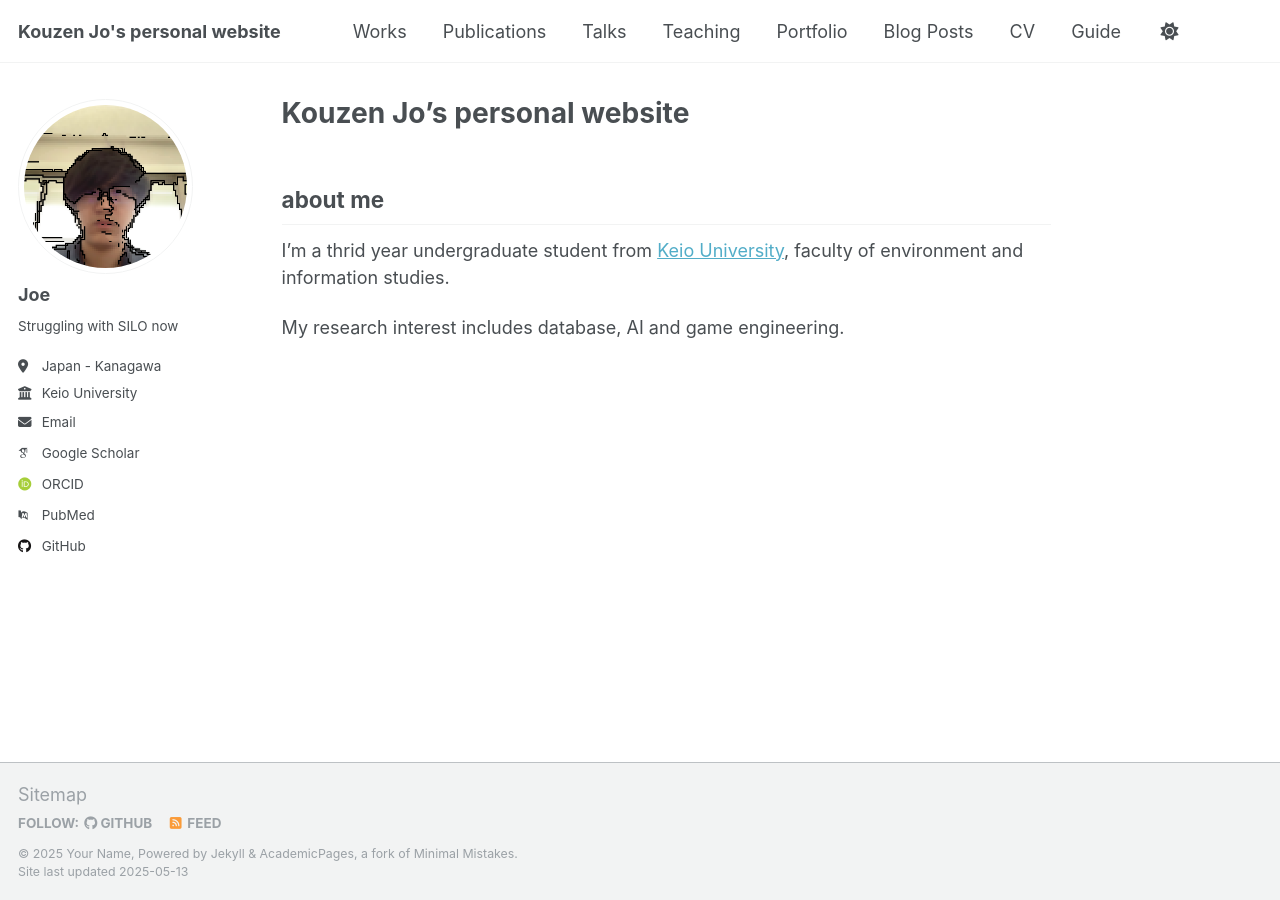
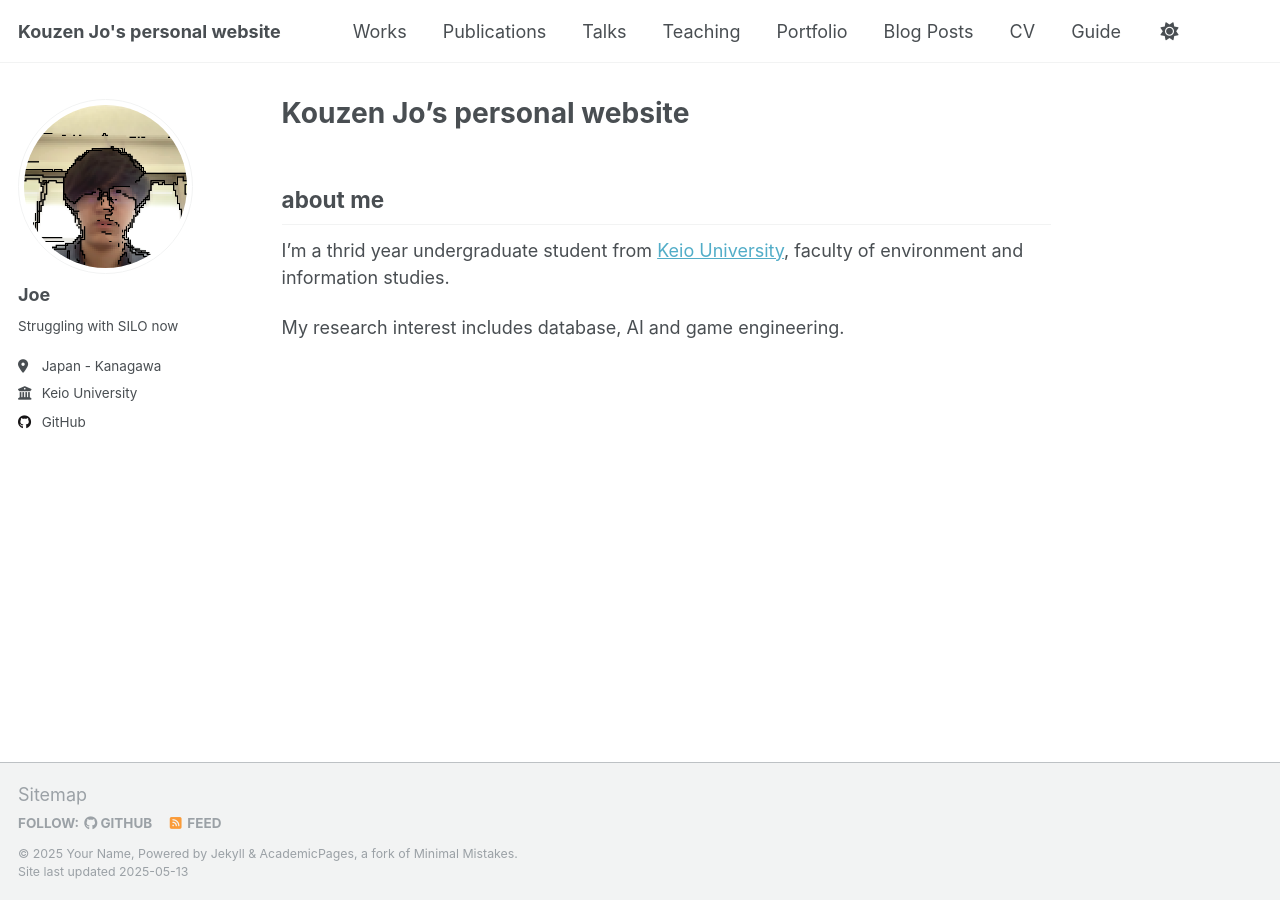
Before and after one commit to Joe-Xuu/joe-xuu.github.io, a Jekyll site: the page built from _pages/about.md, in a window 1280 px wide. Built offline with Jekyll 4.4.1, drawn with Linux system fonts in a browser that asks for light colours; some web fonts are replaced.

Commit message:
Update _config.yml

```diff
--- a/_config.yml
+++ b/_config.yml
@@ -29,16 +29,16 @@
   location         : "Japan - Kanagawa"
   employer         : "Keio University"
   uri              : # URL
-  email            : "***[at]keio.jp"
+  email            : #"***[at]keio.jp"
 
   # Academic websites
   academia         : # URL
   arxiv            : # URL - Update with the correct link to your profile
-  googlescholar    : "https://scholar.google.com/citations?user=PS_CX0AAAAAJ"
+  googlescholar    : #"https://scholar.google.com/citations?user=PS_CX0AAAAAJ"
   impactstory      : # URL
-  orcid            : "http://orcid.org/yourorcidurl"
+  orcid            : #"http://orcid.org/yourorcidurl"
   semantic         : # URL
-  pubmed           : "https://www.ncbi.nlm.nih.gov/pubmed/?term=john+snow"
+  pubmed           : #"https://www.ncbi.nlm.nih.gov/pubmed/?term=john+snow"
   researchgate     : # URL
   scopus           : # URL
 
```
